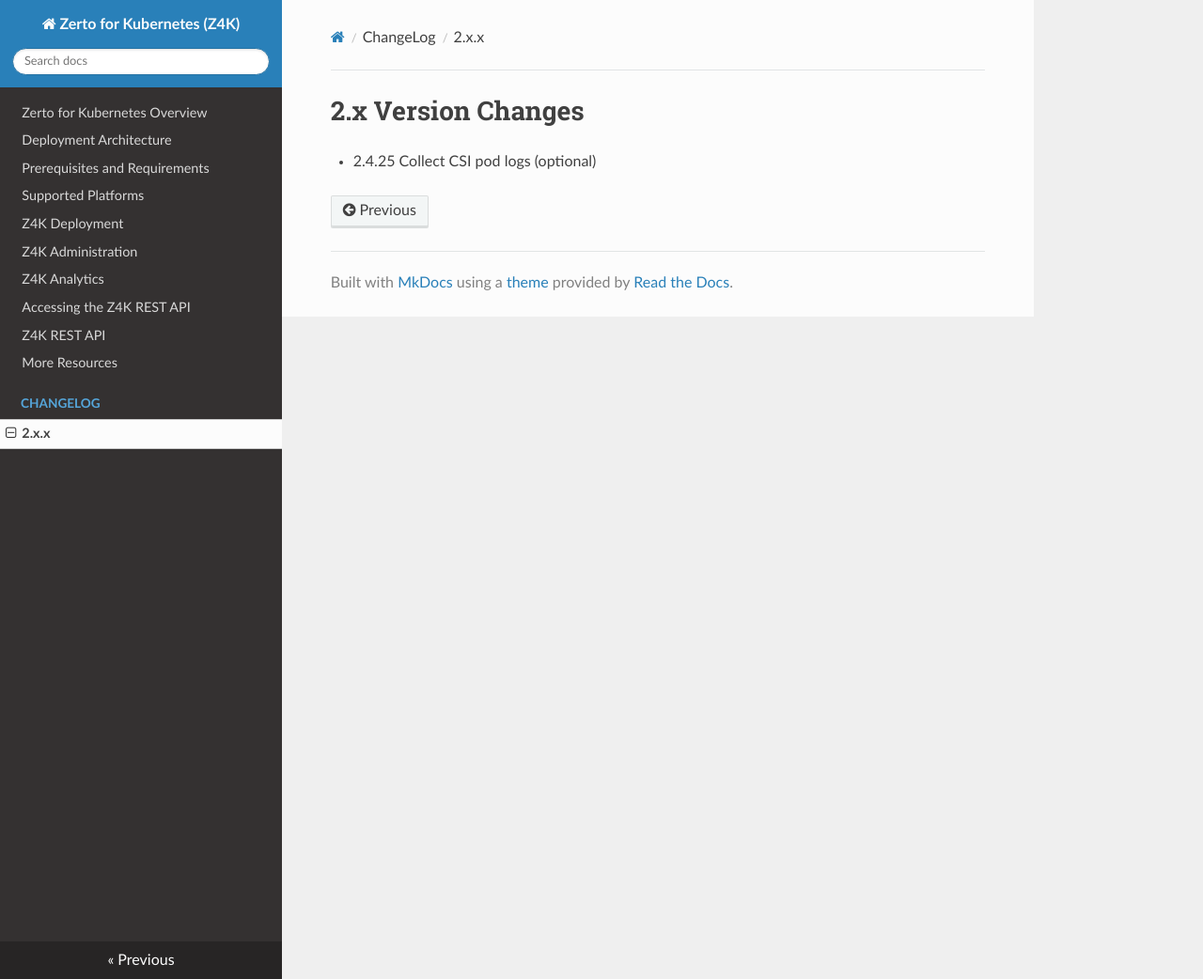
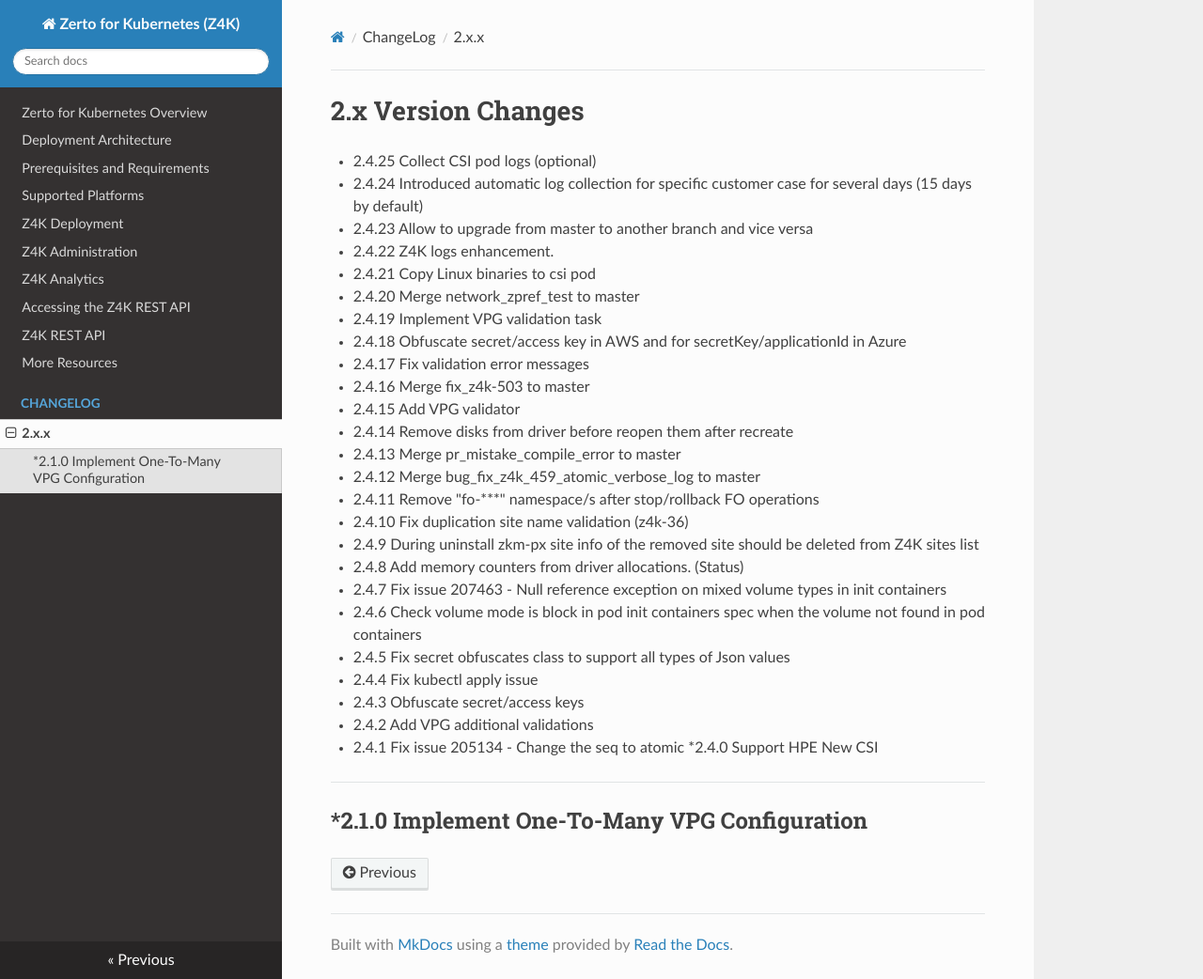
Before and after one commit to ZertoPublic/Z4K, an MkDocs documentation site: the page built from docs/changes/version2.x.x.md, in a window 1280 px wide and 1042 px high. Shown: the whole window at 94% size. Built offline with MkDocs 1.6.1, drawn with Linux system fonts in a browser that asks for light colours.

Commit message:
Update version2.x.x.md

```diff
--- a/docs/changes/version2.x.x.md
+++ b/docs/changes/version2.x.x.md
@@ -1,3 +1,31 @@
 2.x Version Changes
 ===================
 * 2.4.25 Collect CSI pod logs (optional)
+* 2.4.24 Introduced automatic log collection for specific customer case for several days (15 days by default)
+* 2.4.23 Allow to upgrade from master to another branch and vice versa
+* 2.4.22 Z4K logs enhancement.
+* 2.4.21 Copy Linux binaries to csi pod
+* 2.4.20 Merge network_zpref_test to master
+* 2.4.19 Implement VPG validation task
+* 2.4.18 Obfuscate secret/access key in AWS and for secretKey/applicationId in Azure
+* 2.4.17 Fix validation error messages
+* 2.4.16 Merge fix_z4k-503 to master
+* 2.4.15 Add VPG validator
+* 2.4.14 Remove disks from driver before reopen them after recreate
+* 2.4.13 Merge pr_mistake_compile_error to master
+* 2.4.12 Merge bug_fix_z4k_459_atomic_verbose_log to master
+* 2.4.11 Remove "fo-***" namespace/s after stop/rollback FO operations
+* 2.4.10 Fix duplication site name validation (z4k-36)
+* 2.4.9 During uninstall zkm-px site info of the removed site should be deleted from Z4K sites list
+* 2.4.8 Add memory counters from driver allocations. (Status)
+* 2.4.7 Fix issue 207463 - Null reference exception on mixed volume types in init containers
+* 2.4.6 Check volume mode is block in pod init containers spec when the volume not found in pod containers
+* 2.4.5 Fix secret obfuscates class to support all types of Json values
+* 2.4.4 Fix kubectl apply issue
+* 2.4.3 Obfuscate secret/access keys
+* 2.4.2 Add VPG additional validations
+* 2.4.1 Fix issue 205134 - Change the seq to atomic
+*2.4.0 Support HPE New CSI
+--------------------------
+*2.1.0 Implement One-To-Many VPG Configuration
+----------------------------------------------
```
